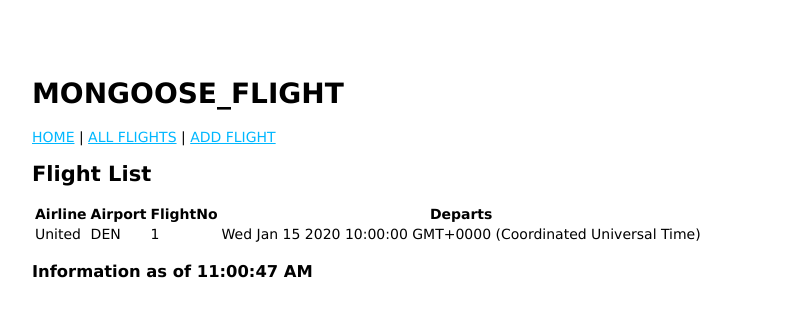
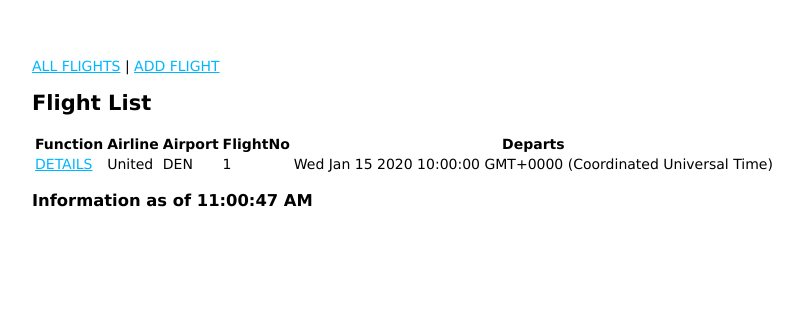
Before and after one commit to SamuelBai0910/Mongoose-Flights, a Node server app: page /flights in a window 1280 px wide. Shown: the top 317 px of the page, without its empty margins (26-829 px from the left). Run offline with Node 20, Linux system fonts and the light colour scheme; tables that the repository leaves empty hold one stand-in row (values such as "Sample post"); some libraries are stand-ins or nearby versions.

Commit message:
update flight Details

```diff
--- a/controllers/flights.js
+++ b/controllers/flights.js
@@ -4,7 +4,8 @@ const Flight = require('../models/flight');
 module.exports = {
   new: newFlight,
   create,
-  index
+  index,
+  show
 };
 
 function index(req, res) {
@@ -18,6 +19,13 @@ function index(req, res) {
       console.error('Error fetching flights:', err);
       res.status(500).send('Error fetching flights');
     });
+}
+
+function show(req, res) {
+  Flight.findById(req.params.id)
+  .then(flight => {
+    res.render('flights/show', { flight });
+  })
 }
 
 function newFlight(req, res) {
--- a/routes/flights.js
+++ b/routes/flights.js
@@ -4,8 +4,6 @@ var router = express.Router();
 
 var flightsController = require('../controllers/flights');
 
-/* GET routers for flights show */
-// router.get('/show', flightsController.show);
 
 /* GET routers for flights new */
 router.get('/new', flightsController.new);
@@ -16,4 +14,7 @@ router.post('/', flightsController.create);
 // Get route for /flights INDEX
 router.get('/', flightsController.index);
 
+/* GET routers for flights show */
+router.get('/:id', flightsController.show);
+
 module.exports = router;
--- a/server.js
+++ b/server.js
@@ -1,4 +1,4 @@
-//Server.js
+//Server.js PORT is 3003!!!
 var createError = require('http-errors');
 var express = require('express');
 var path = require('path');
--- a/views/flights/index.ejs
+++ b/views/flights/index.ejs
@@ -1,10 +1,10 @@
- <!-- views/flights/index.ejs -->
+<!-- views/flights/index.ejs -->
 <%- include('../partials/header') %>
-
 <h2>Flight List</h2>
 <table>
   <thead>
     <tr>
+      <th>Function</th>
       <th>Airline</th>
       <th>Airport</th>
       <th>FlightNo</th>
@@ -14,6 +14,7 @@
   <tbody>
     <% flights.forEach(function(f) { %>
       <tr>
+        <td><a href="/flights/<%= f._id %>">DETAILS</a></td>
         <td><%= f.airline %></td>
         <td><%= f.airport %></td>
         <td><%= f.flightNo %></td>
@@ -22,5 +23,4 @@
     <% }) %>
   </tbody>
 </table>
-
 <%- include('../partials/footer') %>
--- a/views/partials/header.ejs
+++ b/views/partials/header.ejs
@@ -5,12 +5,14 @@
   <meta charset="UTF-8">
   <meta name="viewport" content="width=device-width, initial-scale=1.0">
   <link rel='stylesheet' href='/stylesheets/style.css' />
-  <title>mongoose-flights</title>
+  <title>Flights Information</title>
 </head>
 <body>
-  <h1>MONGOOSE_FLIGHT</h1>
-  <a href="/">HOME</a>
+  <nav>
+    <a href="/flights">ALL FLIGHTS</a>
     |
-  <a href="/flights">ALL FLIGHTS</a>
-    |
-  <a href="/flights/new">ADD FLIGHT</a>
+    <a href="/flights/new">ADD FLIGHT</a>
+  </nav>
+  <main>
+
+  </main>
```
Also changed, not shown: models/flight.js (+14 -2 lines), views/flights/show.ejs (added, +11 -0 lines).
